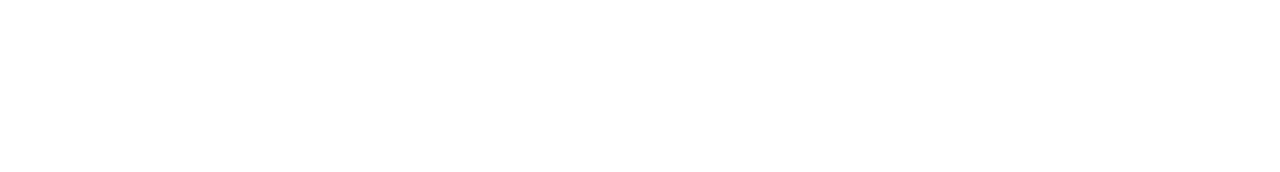
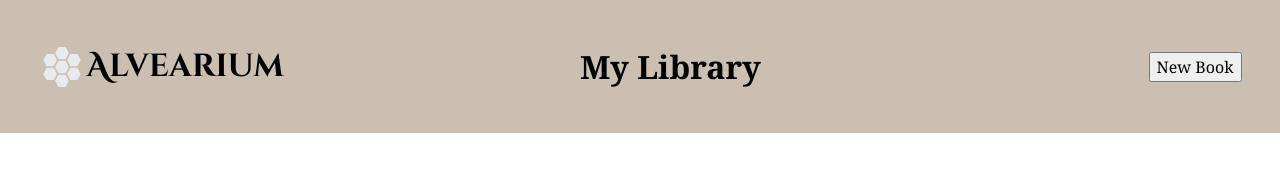
Before and after one commit to isaacnewtonthe2nd/libraryProject, a plain HTML site: page index.html in a window 1280 px wide. Drawn offline with Linux system fonts and the light colour scheme.

Commit message:
Create html layout, add logo and some text, and use css to style.

```diff
--- a/index.html
+++ b/index.html
@@ -5,8 +5,24 @@
   <meta name="viewport" content="width=device-width, initial-scale=1.0">
   <title>Library</title>
   <link rel="stylesheet" href="style.css">
+  <link rel="preconnect" href="https://fonts.googleapis.com">
+  <link rel="preconnect" href="https://fonts.gstatic.com" crossorigin>
+  <link href="https://fonts.googleapis.com/css2?family=Cinzel+Decorative:wght@400;700;900&display=swap" rel="stylesheet">
 </head>
 <body>
+  <div class="main">
+    <div class="header">
+      <div class="logo">
+        <img src="images/hive_500dp_E8EAED_FILL1_wght400_GRAD0_opsz48.svg" alt="A bee hive logo" width="55px">
+        <p class="logo-text">Alvearium</p>
+      </div>
+      <p class="header-title">My Library</p>
+      <div class="create">
+        <button>New Book</button>
+      </div>
+    </div>
+    <div class="book-container"></div>
+  </div>
 
 
   <script src="scripts.js"></script>
--- a/style.css
+++ b/style.css
@@ -0,0 +1,85 @@
+/* JOSH COMEAU CSS RESET */
+
+/* 1. Use a more-intuitive box-sizing model */
+*, *::before, *::after {
+  box-sizing: border-box;
+}
+
+/* 2. Remove default margin */
+* {
+  margin: 0;
+}
+
+body {
+  /* 3. Add accessible line-height */
+  line-height: 1.5;
+  /* 4. Improve text rendering */
+  -webkit-font-smoothing: antialiased;
+  display: flex;
+  font-family: Cambria, Cochin, Georgia, Times, 'Times New Roman', serif;
+}
+
+/* 5. Improve media defaults */
+img, picture, video, canvas, svg {
+  display: block;
+  max-width: 100%;
+  object-fit: contain;
+}
+
+/* 6. Inherit fonts for form controls */
+input, button, textarea, select {
+  font: inherit;
+}
+
+/* 7. Avoid text overflows */
+p, h1, h2, h3, h4, h5, h6 {
+  overflow-wrap: break-word;
+}
+
+/* 8. Improve line wrapping */
+p {
+  text-wrap: pretty;
+}
+h1, h2, h3, h4, h5, h6 {
+  text-wrap: balance;
+}
+
+/*
+  9. Create a root stacking context
+*/
+#root, #__next {
+  isolation: isolate;
+}
+
+.logo p {
+  font-family: "Cinzel Decorative";
+  font-weight: bold;
+  font-size: 2rem;
+}
+
+.logo, .header {
+  display: flex;
+  align-items: center;
+}
+
+.logo {
+  width: 12vw;
+}
+
+.header {
+  background-color: #cbbfb2;
+  padding: 3vw;
+  justify-content: space-between;
+}
+
+.header-title {
+  font-size: 2rem;
+  font-weight: bold;
+}
+
+.main {
+  display: grid;
+  grid-template-rows: 1fr 5fr;
+  width: 100vw;
+  height: 100vh;
+}
```
Also changed, not shown: images/hive_500dp_E8EAED_FILL1_wght400_GRAD0_opsz48.svg (added).
